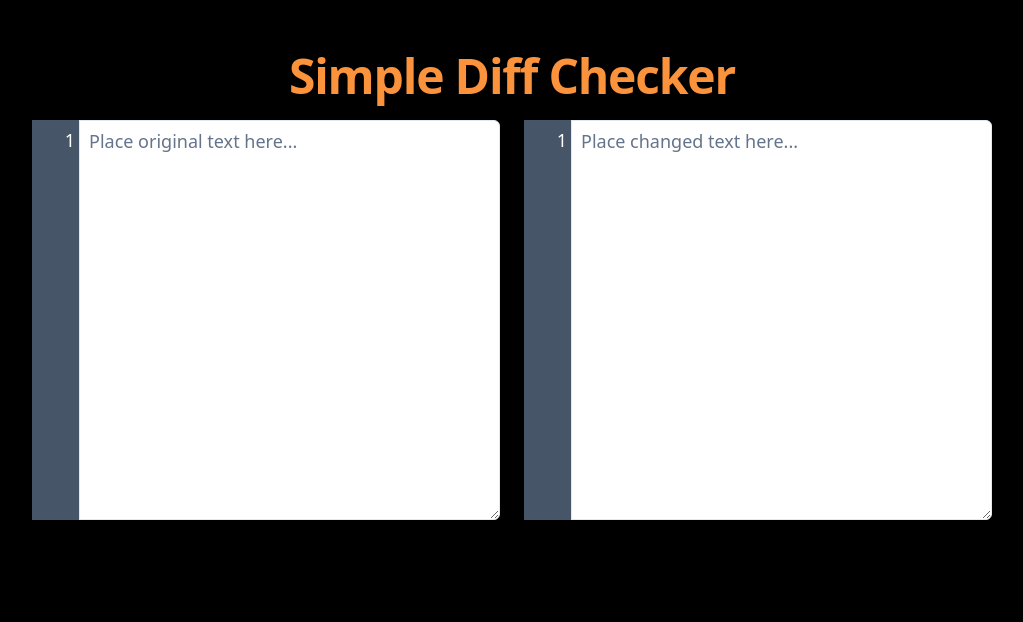
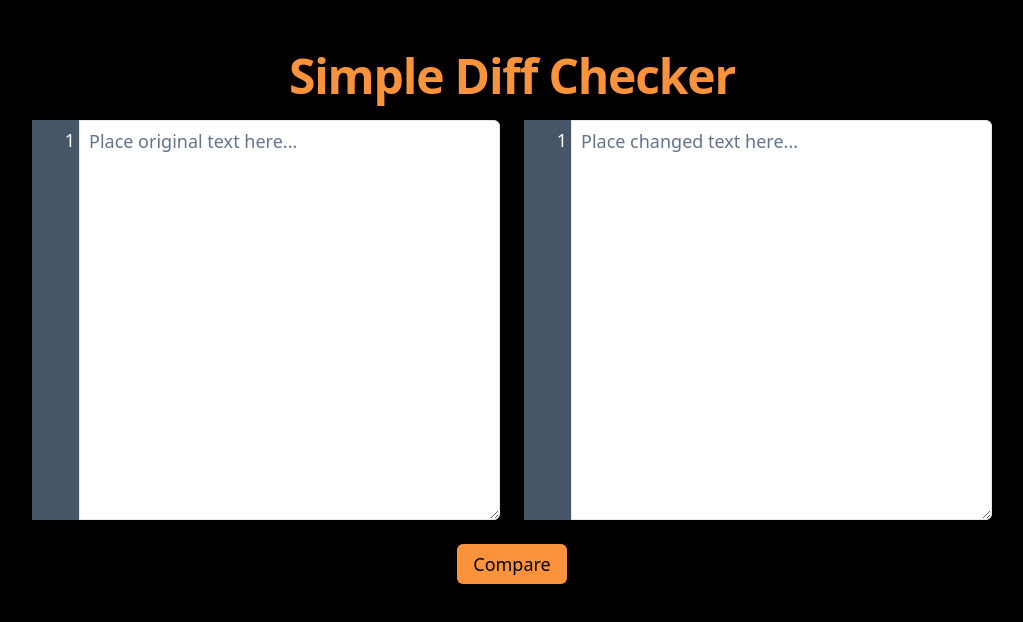
Before and after one commit to jeffbalagosa/diff-checker, a React (Vite) app: page / in a window 1280 px wide. Shown: the top 622 px of the page, without its empty margins (128-1151 px from the left). Built offline with nearby package versions, Linux system fonts and the light colour scheme.

Commit message:
style: Add 'Compare' button to App component

```diff
--- a/src/App.tsx
+++ b/src/App.tsx
@@ -1,6 +1,7 @@
 import React from 'react';
 import './App.css';
 import { TextPanel } from '@/components/TextPanel/TextPanel';
+import { Button } from './components/ui/button';
 
 function App() {
   return (
@@ -18,6 +19,11 @@ function App() {
           placeholder="Place changed text here..."
         />
       </div>
+      <div className="flex justify-center mt-6">
+        <Button className="bg-orange-400 text-black text-lg hover:bg-orange-500">
+          Compare
+        </Button>
+      </div>
     </>
   );
 }
```
